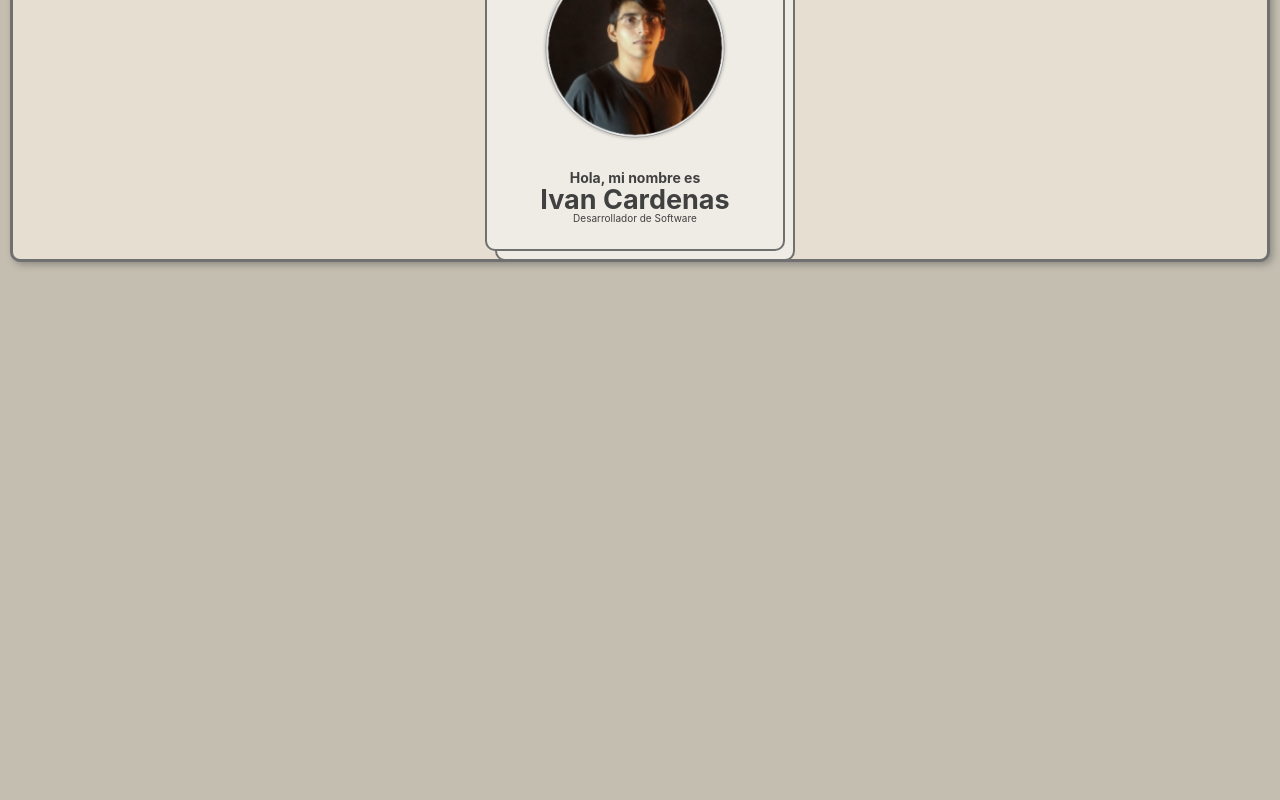
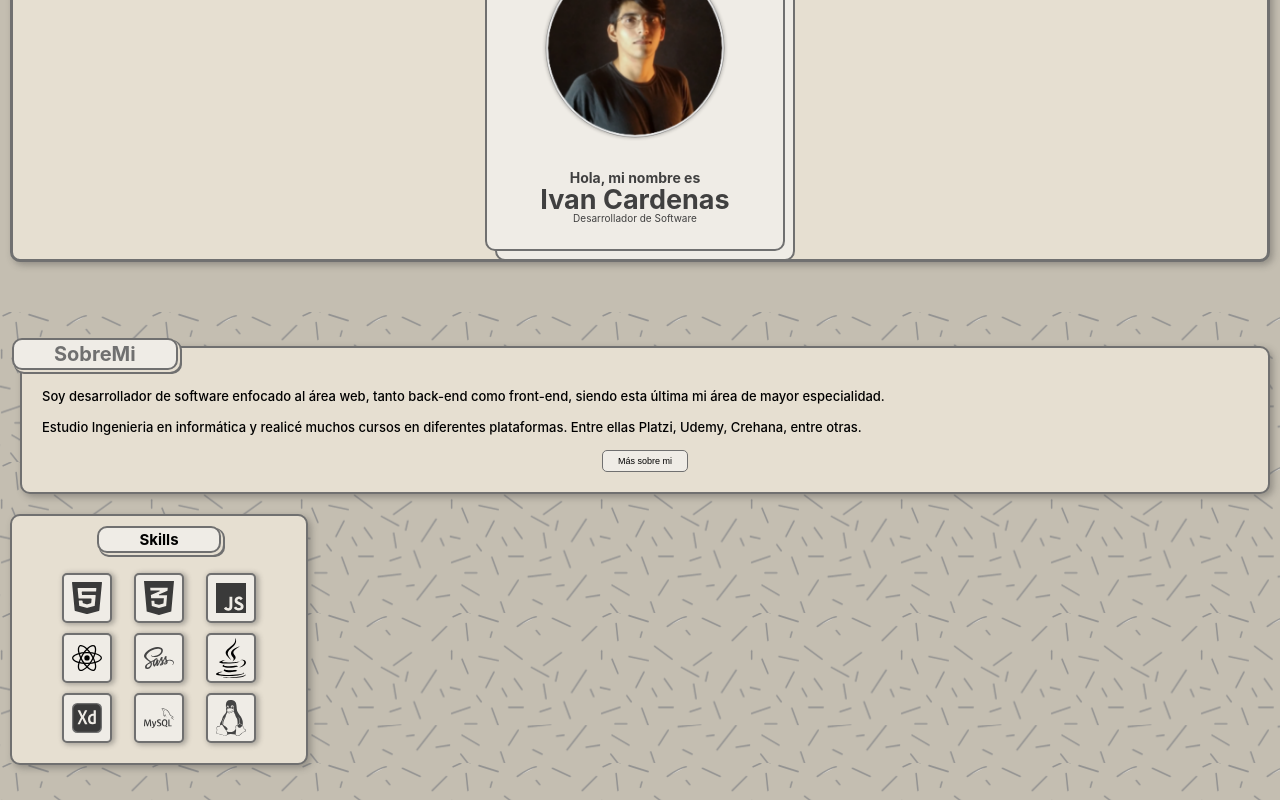
Before and after one commit to ivancard/ivancardenas, a React (Vite) app: page / in a window 1280 px wide. Shown: the part 248-1048 px from the top of the page. Before the commit the page ends 800 px from the top, so only its background shows below. Built offline with nearby package versions, Linux system fonts and the light colour scheme.

Commit message:
aboutme section developed

```diff
--- /dev/null
+++ b/src/components/AboutMe.jsx
@@ -0,0 +1,43 @@
+import skills from '../data';
+import { Skill } from './Skill';
+
+import '../scss/aboutme.scss';
+import bgAboutMe from '../assets/trama.svg';
+
+const bgAboutMeStyle = {
+    backgroundImage: `url(${bgAboutMe})`,
+};
+
+export const AboutMe = () => {
+    return (
+        <section className='aboutme-container'>
+            <div className='bg-aboutme' style={bgAboutMeStyle}></div>
+            <div className='skills-description'>
+                <div className='aboutme-description-container'>
+                    <div className='aboutme-description-text'>
+                        <h3 className='aboutme-description-title'>SobreMi</h3>
+                        <p>
+                            Soy desarrollador de software enfocado al área web,
+                            tanto back-end como front-end, siendo esta última mi
+                            área de mayor especialidad.
+                        </p>
+                        <p>
+                            Estudio Ingenieria en informática y realicé muchos
+                            cursos en diferentes plataformas. Entre ellas
+                            Platzi, Udemy, Crehana, entre otras.
+                        </p>
+                    </div>
+                    <button className='more-aboutme'>Más sobre mi</button>
+                </div>
+                <div className='aboutme-skills-container'>
+                    <h3>Skills</h3>
+                    <div className='aboutme-skills-list'>
+                        {skills.map(({ id, title, img }) => (
+                            <Skill key={id} title={title} img={img} />
+                        ))}
+                    </div>
+                </div>
+            </div>
+        </section>
+    );
+};
--- /dev/null
+++ b/src/components/Skill.jsx
@@ -0,0 +1,8 @@
+import '../scss/skill.scss';
+export const Skill = ({ title, img }) => {
+    return (
+        <div className='skill-item'>
+            <img src={img} alt={title} />
+        </div>
+    );
+};
--- a/src/components/Window.jsx
+++ b/src/components/Window.jsx
@@ -38,3 +38,6 @@ export const Window = ({ children }) => {
         </div>
     );
 };
+
+// TODO: Add Window.jsx to src/components/Window.jsx
+// FIXME: Add Window.jsx to src/components/Window.jsx
--- /dev/null
+++ b/src/data.js
@@ -0,0 +1,21 @@
+import imgHtml from './assets/html-icon.svg';
+import imgCss from './assets/css-icon.svg';
+import imgJS from './assets/javascript-icon.svg';
+import imgReact from './assets/react-icon.svg';
+import imgSass from './assets/sass-icon.svg';
+import imgJava from './assets/java-icon.svg';
+import imgXd from './assets/adobe-xd-icon.svg';
+import imgMySql from './assets/mysql-icon.svg';
+import imgLinux from './assets/linux-icon.svg';
+
+export default [
+    { id: 1, title: 'HTML', img: imgHtml },
+    { id: 2, title: 'CSS', img: imgCss },
+    { id: 3, title: 'JavaScript', img: imgJS },
+    { id: 4, title: 'React', img: imgReact },
+    { id: 5, title: 'Sass', img: imgSass },
+    { id: 6, title: 'Java', img: imgJava },
+    { id: 7, title: 'Adobe XD', img: imgXd },
+    { id: 8, title: 'MySql', img: imgMySql },
+    { id: 9, title: 'Linux', img: imgLinux },
+];
--- a/src/main.jsx
+++ b/src/main.jsx
@@ -1,10 +1,14 @@
 import React from 'react';
 import ReactDOM from 'react-dom/client';
+
 import { HeaderNav } from './components/HeaderNav';
+import { AboutMe } from './components/AboutMe';
+
 import './index.css';
 
 ReactDOM.createRoot(document.getElementById('root')).render(
     <React.StrictMode>
         <HeaderNav />
+        <AboutMe />
     </React.StrictMode>
 );
--- /dev/null
+++ b/src/scss/aboutme.scss
@@ -0,0 +1,107 @@
+@import '../colors';
+
+.aboutme-container {
+    margin-top: 50px;
+    position: relative;
+
+    .bg-aboutme {
+        position: absolute;
+        height: 100%;
+        width: 100%;
+        z-index: 20;
+        background-repeat: repeat;
+        background-size: 150px;
+    }
+    .skills-description {
+        padding: 10px;
+        display: flex;
+        flex-direction: column;
+        gap: 20px;
+        .aboutme-description-container {
+            margin-top: 24px;
+            background-color: $bg-dark;
+            border-radius: $radious;
+            border: 2px solid $text-secondary;
+            position: relative;
+            padding-bottom: 20px;
+            margin-left: 10px;
+            z-index: 21;
+            box-shadow: 3px 3px 7px $shadow;
+            display: flex;
+            flex-direction: column;
+            align-items: flex-start;
+            .aboutme-description-title {
+                position: absolute;
+                top: -10px;
+                left: -10px;
+                background-color: $bg-light;
+                border: 2px solid $text-secondary;
+                color: $text-secondary;
+                border-radius: $radious;
+                padding: 2px 40px;
+                font-size: 2rem;
+                font-weight: bold;
+                box-shadow: 2px 2px $bg-dark, 4px 4px $text-secondary,
+                    2px 4px $text-secondary, 4px 2px $text-secondary;
+            }
+            .aboutme-description-text {
+                width: 80%;
+                margin-left: 20px;
+                p {
+                    font-size: 1.3rem;
+                    font-weight: 500;
+                    margin-top: 40px;
+                    &:last-child {
+                        margin-top: 15px;
+                    }
+                }
+            }
+            .more-aboutme {
+                margin-top: 15px;
+                background-color: $bg-light;
+                border: 1px solid $text-secondary;
+                align-self: center;
+                padding: 5px 15px;
+                border-radius: 5px;
+                font-size: 0.9rem;
+                &:hover {
+                    background-color: darken($bg-light, $amount: 15);
+                }
+            }
+        }
+        .aboutme-skills-container {
+            background-color: $bg-dark;
+            border-radius: $radious;
+            border: 2px solid $text-secondary;
+            display: flex;
+            flex-direction: column;
+            align-items: center;
+            max-width: 298px;
+            margin-bottom: 25px;
+            z-index: 22;
+            box-shadow: 3px 3px 7px $shadow;
+            h3 {
+                padding: 2px 40px;
+                font-size: 1.5rem;
+                font-weight: bold;
+                margin-top: 10px;
+                border-radius: $radious;
+                border: 2px solid $text-secondary;
+                background-color: $bg-light;
+                box-shadow: 2px 2px $bg-dark, 4px 4px $text-secondary,
+                    2px 4px $text-secondary, 4px 2px $text-secondary;
+            }
+            .aboutme-skills-list {
+                width: 70%;
+                display: grid;
+                grid-template-columns: repeat(3, 1fr);
+                grid-row: repeat(3, 1fr);
+                gap: 10px;
+                justify-items: center;
+                align-items: center;
+                padding-top: 20px;
+                padding-bottom: 20px;
+            }
+        }
+    }
+}
--- /dev/null
+++ b/src/scss/skill.scss
@@ -0,0 +1,15 @@
+@import '../colors';
+
+.skill-item {
+    background-color: $bg-light;
+    border: 2px solid $text-secondary;
+    width: 50px;
+    height: 50px;
+    display: grid;
+    place-content: center;
+    border-radius: 5px;
+    box-shadow: 2px 1px 5px 1px $shadow;
+    img {
+        width: 30px;
+    }
+}
```
